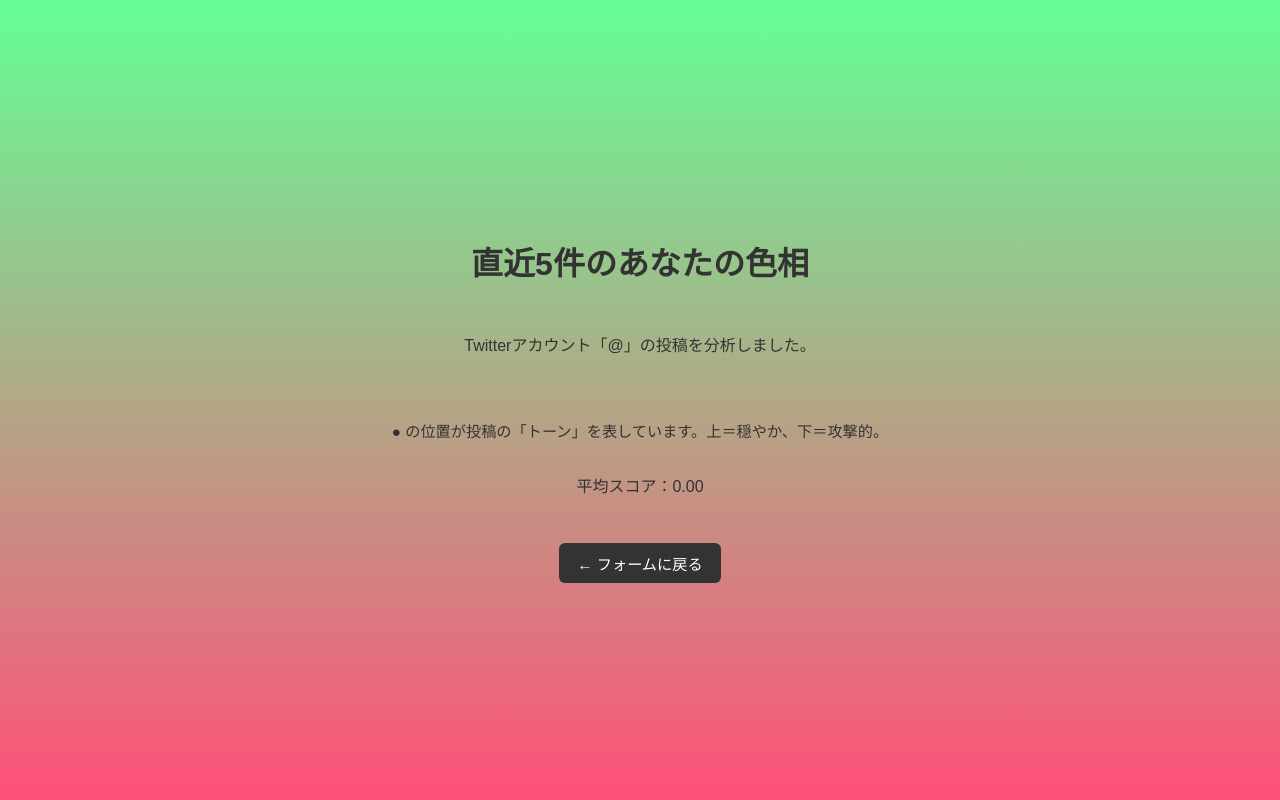
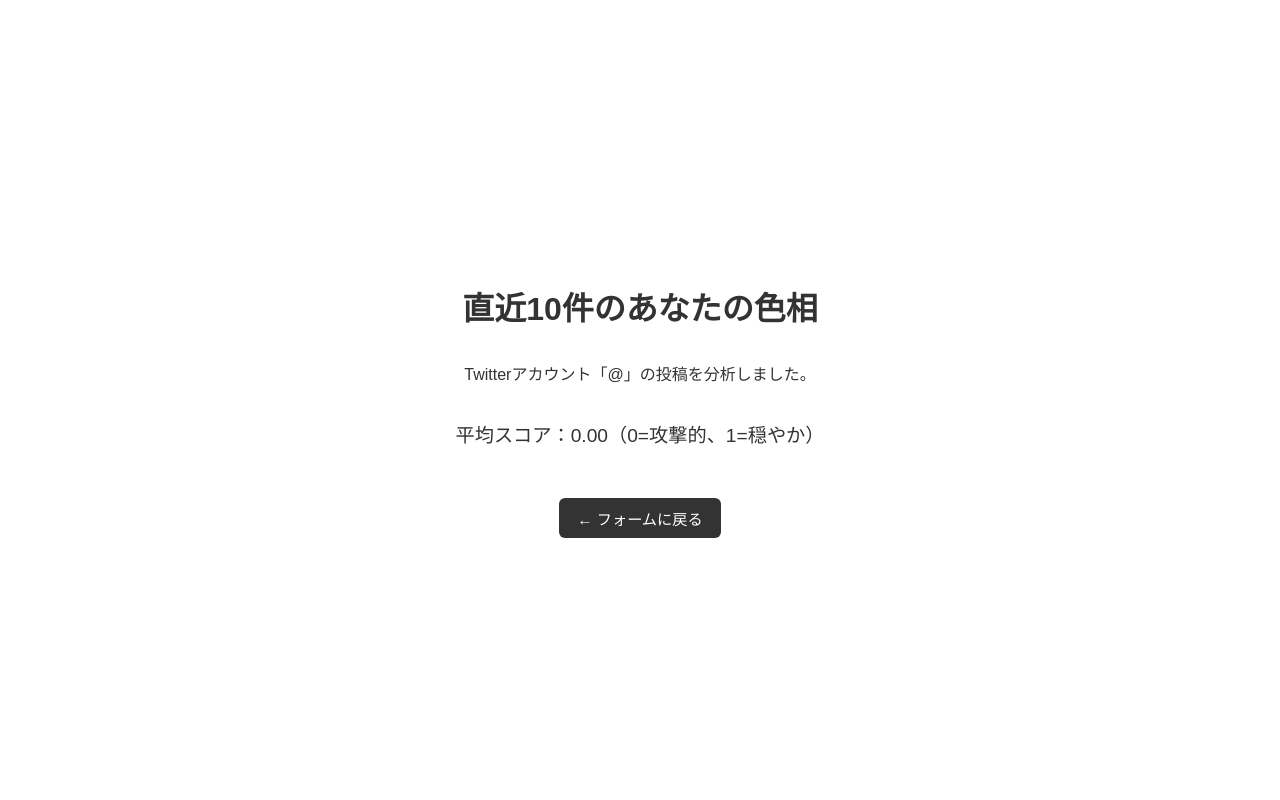
Before and after one commit to ciaoktrc/twitter-flask-analyzer, a Flask app: template templates/result.html in a window 1280 px wide. Run offline with Flask 3, Linux system fonts and the light colour scheme; the template is opened without the code that fills it, so the values that code supplies are empty.

Commit message:
Update app logic and result display for 10 tweets and single-color background

```diff
--- a/templates/result.html
+++ b/templates/result.html
@@ -2,13 +2,8 @@
 <html lang="ja">
 <head>
   <meta charset="UTF-8">
-  <title>直近5件のあなたの色相</title>
+  <title>あなたの色相</title>
   <style>
-    :root {
-      --toxic-color: rgb(255, 80, 120);   /* 攻撃的（下） */
-      --calm-color: rgb(100, 255, 150);   /* 穏やか（上） */
-    }
-
     html, body {
       margin: 0;
       padding: 0;
@@ -17,55 +12,26 @@
 
     body {
       font-family: sans-serif;
-      background: linear-gradient(to bottom, var(--calm-color), var(--toxic-color));
       color: #333;
+      background-color: {{ color }};
       display: flex;
       flex-direction: column;
       align-items: center;
       justify-content: center;
-      min-height: 100vh;
       text-align: center;
       padding: 2em;
       box-sizing: border-box;
+      transition: background-color 0.5s ease-in-out;
     }
 
     h1 {
       font-size: 2em;
-      margin-bottom: 1em;
+      margin-bottom: 0.5em;
     }
 
-    .bar-container {
-      display: flex;
-      flex-wrap: wrap;
-      justify-content: center;
-      gap: 16px;
-      margin-top: 2em;
-      width: 100%;
-      max-width: 600px;
-    }
-
-    .bar {
-      flex: 1 1 50px;
-      height: 200px;
-      position: relative;
-      background: #ffffff88;
-      border-radius: 10px;
-      min-width: 50px;
-    }
-
-    .dot {
-      position: absolute;
-      left: 50%;
-      transform: translateX(-50%);
-      width: 16px;
-      height: 16px;
-      background-color: black;
-      border-radius: 50%;
-    }
-
-    .score-label {
-      margin-top: 1em;
-      font-size: 0.95em;
+    .score {
+      font-size: 1.2em;
+      margin: 1em 0;
     }
 
     .back-link {
@@ -86,20 +52,9 @@
   </style>
 </head>
 <body>
-  <h1>直近5件のあなたの色相</h1>
+  <h1>直近10件のあなたの色相</h1>
   <p>Twitterアカウント「@{{ username }}」の投稿を分析しました。</p>
-
-  <div class="bar-container">
-    {% for s in scores %}
-      <div class="bar">
-        <div class="dot" style="bottom: {{ s * 100 }}%"></div>
-      </div>
-    {% endfor %}
-  </div>
-
-  <p class="score-label">● の位置が投稿の「トーン」を表しています。上＝穏やか、下＝攻撃的。</p>
-  <p>平均スコア：{{ '%.2f'|format(score) }}</p>
-
+  <p class="score">平均スコア：{{ '%.2f'|format(score) }}（0=攻撃的、1=穏やか）</p>
   <a href="/" class="back-link">← フォームに戻る</a>
 </body>
 </html>
```
